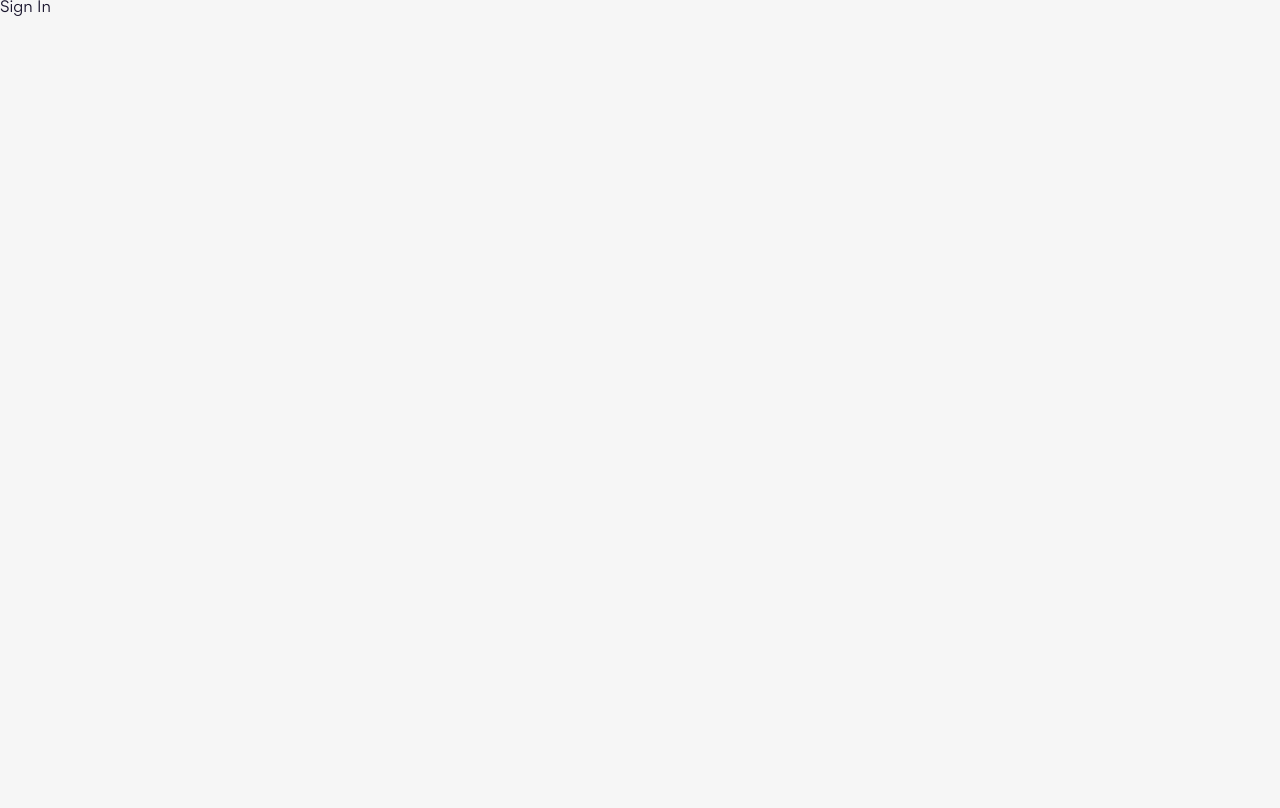
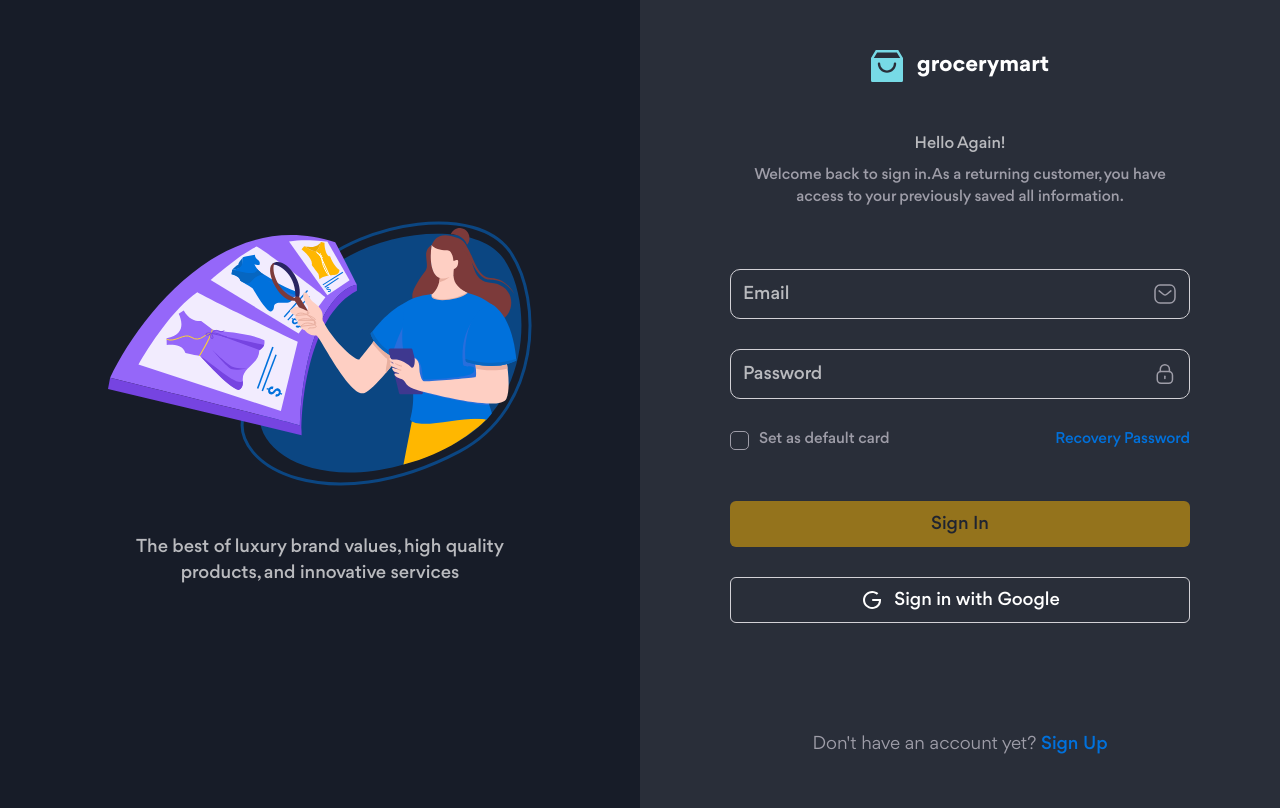
Before and after one commit to lbachannel/grocery-ecommerce, a website: page sign-in.html in a window 1280 px wide. Drawn offline with Linux system fonts and the light colour scheme.

Commit message:
code dark theme for sign-up & sign in

```diff
--- a/scss/components/_forms.scss
+++ b/scss/components/_forms.scss
@@ -13,6 +13,10 @@
         &--inline {
             display: flex;
             align-items: center;
+        }
+
+        @include abstracts.screen(md) {
+            margin-top: 20px;
         }
     }
 
@@ -59,7 +63,7 @@
         line-height: 1.44;
 
         &::placeholder {
-            color: #d2d1d6;
+            color: var(--form-placehoder-color);
         }
 
         &-icon {
--- a/scss/page/_auth.scss
+++ b/scss/page/_auth.scss
@@ -20,6 +20,7 @@
         align-items: center;
         justify-content: center;
         gap: 49px;
+        background: var(--auth-intro-bg-color);
 
         &-text {
             max-width: 412px;
@@ -27,6 +28,7 @@
             font-weight: 500;
             line-height: 1.44;
             text-align: center;
+            color: var(--auth-intro-text-color);
 
             @include abstracts.screen(md) {
                 font-size: 1.5rem;
@@ -65,6 +67,10 @@
             width: min(460px, 100%);
             margin: 0 auto;
             padding: 50px 0;
+
+            @include abstracts.screen(md) {
+                padding: 32px 0;
+            }
         }
 
         @include abstracts.screen(md) {
@@ -83,15 +89,17 @@
         margin-top: 50px;
         font-weight: 500;
         line-height: 1.46;
+        color: var(--auth-content-heading-color);
 
         @include abstracts.screen(md) {
+            margin-top: 40px;
             font-size: 2.2rem;
         }
     }
 
     &__desc {
         margin-top: 10px;
-        padding: 0 30px;
+        padding: 0 20px;
         color: #9e9da8;
         font-size: 1.5rem;
         font-weight: 500;
@@ -127,6 +135,11 @@
         flex-direction: column;
         gap: 30px;
         margin-top: 50px;
+
+        @include abstracts.screen(md) {
+            margin-top: 40px;
+            gap: 20px;
+        }
     }
 
     &__btn {
@@ -140,6 +153,7 @@
         line-height: 1.44;
 
         @include abstracts.screen(md) {
+            margin-top: 40px;
             font-size: 1.6rem;
         }
 
--- a/scss/theme/_dark.scss
+++ b/scss/theme/_dark.scss
@@ -44,4 +44,13 @@
     --filter-form-shadow: rgba(0, 0, 0, 0.40);
     --filter-form-tag-bg-color: #171c28;
     --filter-arrow-color: brightness(0) saturate(100%) invert(26%) sepia(4%) saturate(1302%) hue-rotate(186deg) brightness(93%) contrast(86%);
+
+    // Auth
+    --auth-content-bg-color: #292e39;
+    --auth-intro-bg-color: #171c28;
+    --auth-intro-text-color: #b9babe;
+    --auth-content-heading-color: #b9babe;
+
+    // Form
+    --form-placehoder-color: #b9babe;
 }
--- a/scss/theme/_light.scss
+++ b/scss/theme/_light.scss
@@ -45,4 +45,10 @@
 
     // Auth
     --auth-content-bg-color: #fff;
+    @include abstracts.screen(md) {
+        --auth-intro-bg-color: #fff;
+    }
+
+    // Form
+    --form-placehoder-color: #d2d1d6;
 }
--- a/sign-in.html
+++ b/sign-in.html
@@ -1,5 +1,5 @@
 <!DOCTYPE html>
-<html lang="en">
+<html lang="en" class="dark">
 <head>
     <meta charset="UTF-8">
     <meta name="viewport" content="width=device-width, initial-scale=1.0">
@@ -20,8 +20,67 @@
     <script src="./assets/js/script.js"></script>
 </head>
 <body>
-    <main>
-        <h1>Sign In</h1>
+    <main class="auth">
+        <!-- Auth intro -->
+        <div class="auth__intro d-md-none">
+            <img src="./assets/img/auth/sign-up.svg" alt="" class="auth__intro-img">
+            <p class="auth__intro-text">The best of luxury brand values, high quality products, and innovative services</p>
+        </div>
+        <!-- Auth content -->
+        <div class="auth__content">
+            <div class="auth__content-inner">
+                <!-- Logo -->
+                <a href="./" class="logo">
+                    <img src="./assets/icons/logo.svg" alt="grocerymart" class="logo__img">
+                    <h2 class="logo__title">grocerymart</h2>
+                </a>
+                <h1 class="auth__heading">Hello Again!</h1>
+                <p class="auth__desc"> Welcome back to sign in. As a returning customer, you have access to your previously saved all information.</p>
+                <form action="./index-logined.html" class="form auth__form">
+                    <div class="form__group">
+                        <div class="form__text-input">
+                            <input type="email" name="" id="" placeholder="Email" class="form__input" required>
+                            <img src="./assets/icons/message.svg" alt="" class="form__input-icon">
+                            <img src="./assets/icons/warning.svg" alt="" class="form__input-icon-error">
+                        </div>
+                        <p class="form__error">Invalid format email</p>
+                    </div>
+
+                    <div class="form__group">
+                        <div class="form__text-input">
+                            <input type="password" name="" id="" placeholder="Password" class="form__input" required minlength="6">
+                            <img src="./assets/icons/lock.svg" alt="" class="form__input-icon">
+                            <img src="./assets/icons/warning.svg" alt="" class="form__input-icon-error">
+                        </div>
+                        <p class="form__error">Invalid password</p>
+                    </div>
+
+                    <div class="form__group form__group--inline">
+                        <label class="form__checkbox">
+                            <input type="checkbox" name="" id="" class="form__checkbox-input d-none">
+                            <span class="form__checkbox-label">Set as default card</span>
+                        </label>
+                        <a href="#!" class="auth__link form__pull-right">Recovery Password</a>
+                    </div>
+
+                    <div class="form__group auth__btn-group">
+                        <button class="btn btn--primary auth__btn form__submit-btn">Sign In</button>
+                        <button class="btn btn--outline auth__btn btn--no-margin">
+                            <img src="./assets/icons/google.svg" alt="" class="btn__icon icon">
+                            Sign in with Google
+                        </button>
+                    </div>
+                </form>
+
+                <p class="auth__text">
+                    Don't have an account yet?
+                    <a href="./sign-up.html" class="auth__link auth__text-link">Sign Up</a>
+                </p>
+            </div>
+        </div>
     </main>
+    <script>
+        window.dispatchEvent(new Event("template-loaded"));
+    </script>
 </body>
 </html>
```
Also changed, not shown: sign-up.html (+2 -2 lines), assets/css/main.css, 1 other file.
